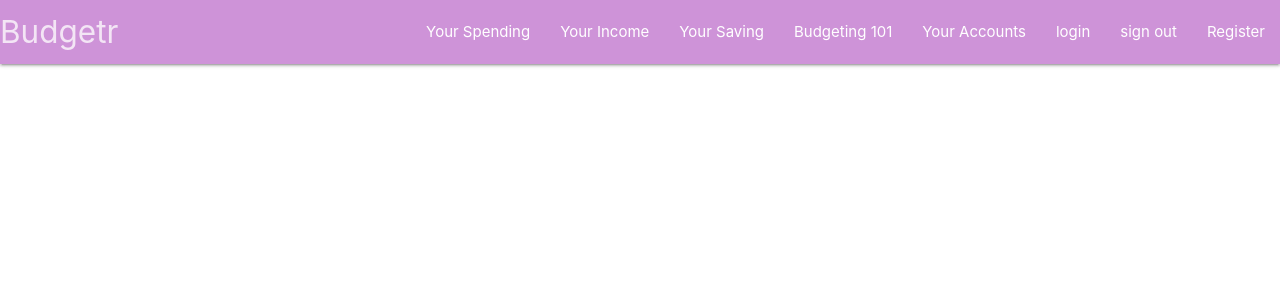
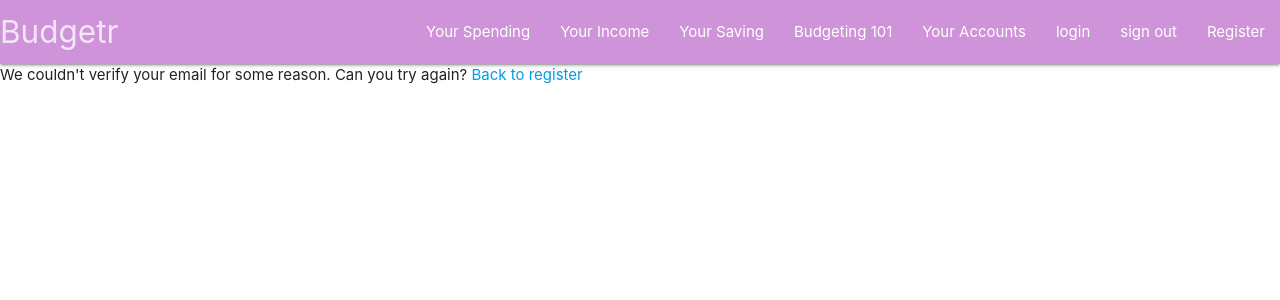
Before and after one commit to Selenestica/budgetr-client2, a React (Create React App) app: page /verify-email/1/1 in a window 1280 px wide. Shown: the top 300 px of the page. Built offline with nearby package versions, Linux system fonts and the light colour scheme; no server answers.

Commit message:
created verify email page. has some issues

```diff
--- a/src/App.js
+++ b/src/App.js
@@ -18,6 +18,7 @@ import Income from "./components/Income";
 import SavingGoals from "./components/SavingGoals";
 import AccountsDisplay from "./components/AccountsDisplay";
 import Layout from "./components/Layout";
+import VerifyEmail from "./components/VerifyEmail/VerifyEmail";
 
 // CSS IMPORTS
 import "./css/index.css";
@@ -39,6 +40,7 @@ class App extends Component {
         <Route exact path="/your-spending" component={Expenses} />
         <Route exact path="/your-income" component={Income} />
         <Route exact path="/your-saving" component={SavingGoals} />
+        <Route path="/verify-email/:email/:token" component={VerifyEmail} />
       </Switch>
     );
 
--- /dev/null
+++ b/src/components/VerifyEmail/VerifyEmail.js
@@ -0,0 +1,46 @@
+import React, { useEffect, useState } from "react";
+import { Link } from "react-router-dom";
+import axios from "axios";
+import classes from "./VerifyEmail.module.css";
+
+function VerifyEmail(props) {
+  const [verified, setVerified] = useState(null);
+
+  useEffect(() => {
+    const { email } = props.match.params;
+    const { token } = props.match.params;
+    console.log(email, token);
+    const url = "http://localhost:3000/auth/verify-email";
+    axios
+      .post(url, {
+        email: email,
+        token: token,
+      })
+      .then((res) => {
+        console.log(res.status);
+        setVerified(true);
+      })
+      .catch(setVerified(false));
+  });
+
+  return (
+    <>
+      {verified ? (
+        <div>
+          Your account has been made ready for you! Click{" "}
+          <Link to="/login">here</Link> to log in to your brand spanking new
+          account!
+        </div>
+      ) : (
+        verified === false && (
+          <div>
+            We couldn't verify your email for some reason. Can you try again?{" "}
+            <Link to="/register">Back to register</Link>
+          </div>
+        )
+      )}
+    </>
+  );
+}
+
+export default VerifyEmail;
```
Also changed, not shown: src/components/VerifyEmail/VerifyEmail.module.css (added).
